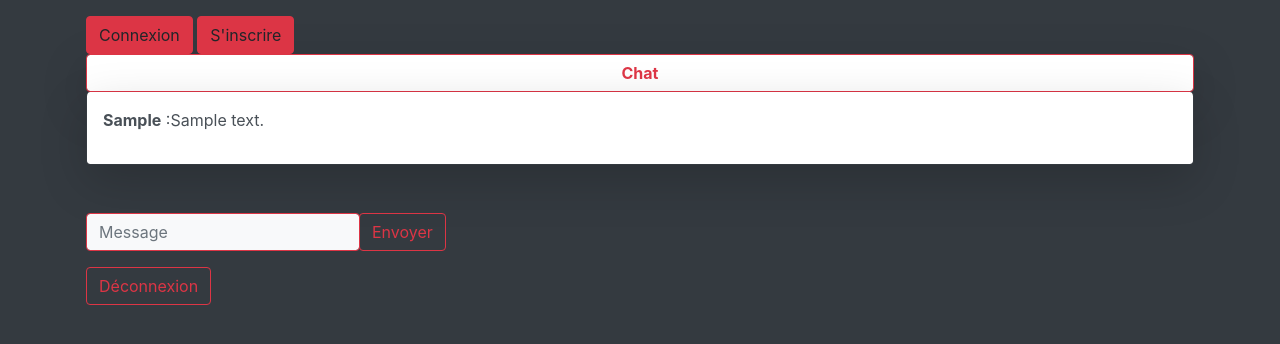
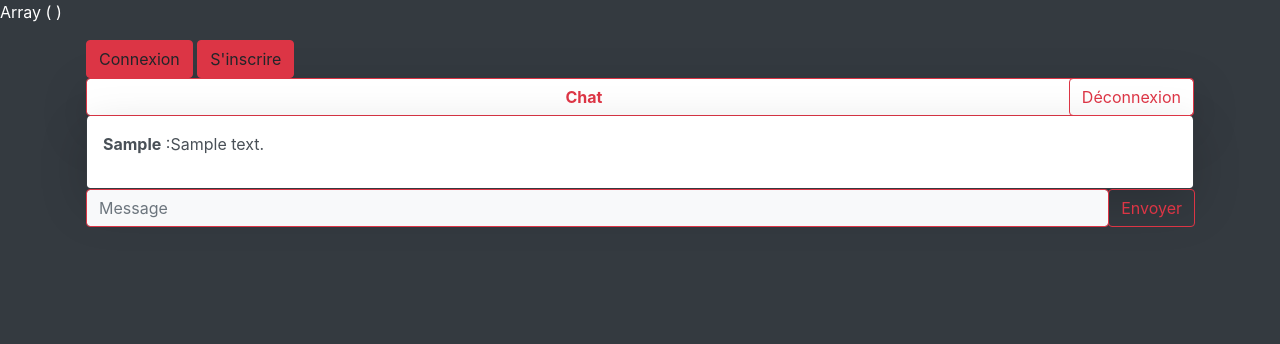
Before and after one commit to RedBlueP/minichat, a PHP site: page / in a window 1280 px wide. Shown: the top 344 px of the page. Run offline with PHP 8.4, Linux system fonts and the light colour scheme; tables that the repository leaves empty or names only in its code hold one stand-in row (values such as "Sample post").

Commit message:
minichat

```diff
--- a/index.php
+++ b/index.php
@@ -7,6 +7,10 @@ if(isset($_POST['message']) && isset($_SESSION['idUtilisateur'])){
 
 $reponse = showMessage();
 
+if(isset($_POST['deconnexion'])) {
+	$_SESSION=array();
+	session_destroy();
+}
 
 $messageErreur = "";
 if(isset($_POST['Rpassword']) && isset($_POST['Rpseudo'])) {
--- a/view/minichatView.php
+++ b/view/minichatView.php
@@ -9,6 +9,12 @@
 		<title>Mini-Chat</title>
 	</head>
 	<body class="bg-dark">
+		<div style="color:white">
+		<?php
+			print_r($_SESSION);
+		 ?>
+</div>
+
 		<div class="container centered p-3">
 			<a data-toggle="modal" class="btn btn-danger" data-target="#exampleModal1">Connexion</a>
 			<div class="modal fade" id="exampleModal1" tabindex="-1" role="dialog" aria-labelledby="exampleModalLabel" aria-hidden="true">
@@ -57,9 +63,14 @@
 		       		</div>
 		     	</div>
    			</div>
+
+   			<form action="index.php" method="POST">
+   				<input type="hidden" name="deconnexion">
+   				<button type="submit" class="btn btn-outline-danger float-right" id="deconnexion">Déconnexion</button>
+   			</form>
    			<div class="form-group">
 				<div class="form-control shadow-lg bg-white rounded text-center font-weight-bold border-danger text-danger bg-light" id="nomchat">Chat</div>
-  					<div class="border-top-0 form-control shadow-lg p-3 mb-5 h-25 bg-white rounded border-dark bg-light" id="zonetexte">
+  					<div class="border-top-0 form-control shadow-lg p-3 h-25 bg-white rounded border-dark bg-light" id="zonetexte">
 	  					<?php
 							while ($donnees = $reponse->fetch()) {
 								echo '<p><strong>' . htmlspecialchars($donnees['pseudo']) . '</strong> :' . htmlspecialchars($donnees['message']) . '</p>';
@@ -67,9 +78,9 @@
 						?>
 					</div>
 			    <form action="index.php" method="post">
-			        <div class="input-group mb-3">
+			        <div class="input-group">
 			        	<div class="input-group-prepend">
-			        		<input type="text" name="message" id="message" class="form-control border-danger bg-light" placeholder="Message" aria-label="message" aria-describedby="button-addon2"/>
+			        		<input type="text" size="135" name="message" id="message" class="form-control border-danger bg-light" placeholder="Message" aria-label="message" aria-describedby="button-addon2"/>
 							<div class="input-group-append">
     							<button class="btn btn-outline-danger" type="submit" id="button-addon2">Envoyer</button>
   							</div>
@@ -77,6 +88,5 @@
 					</div>
 				</form>
 			</div>
-		<a href="controller/deconnexion.php"><button type="submit" class="btn btn-outline-danger" id="deconnexion">Déconnexion</button></a>
 	</body>
 </html>
```
Also changed, not shown: controller/deconnexion.php (deleted, +0 -7 lines).
